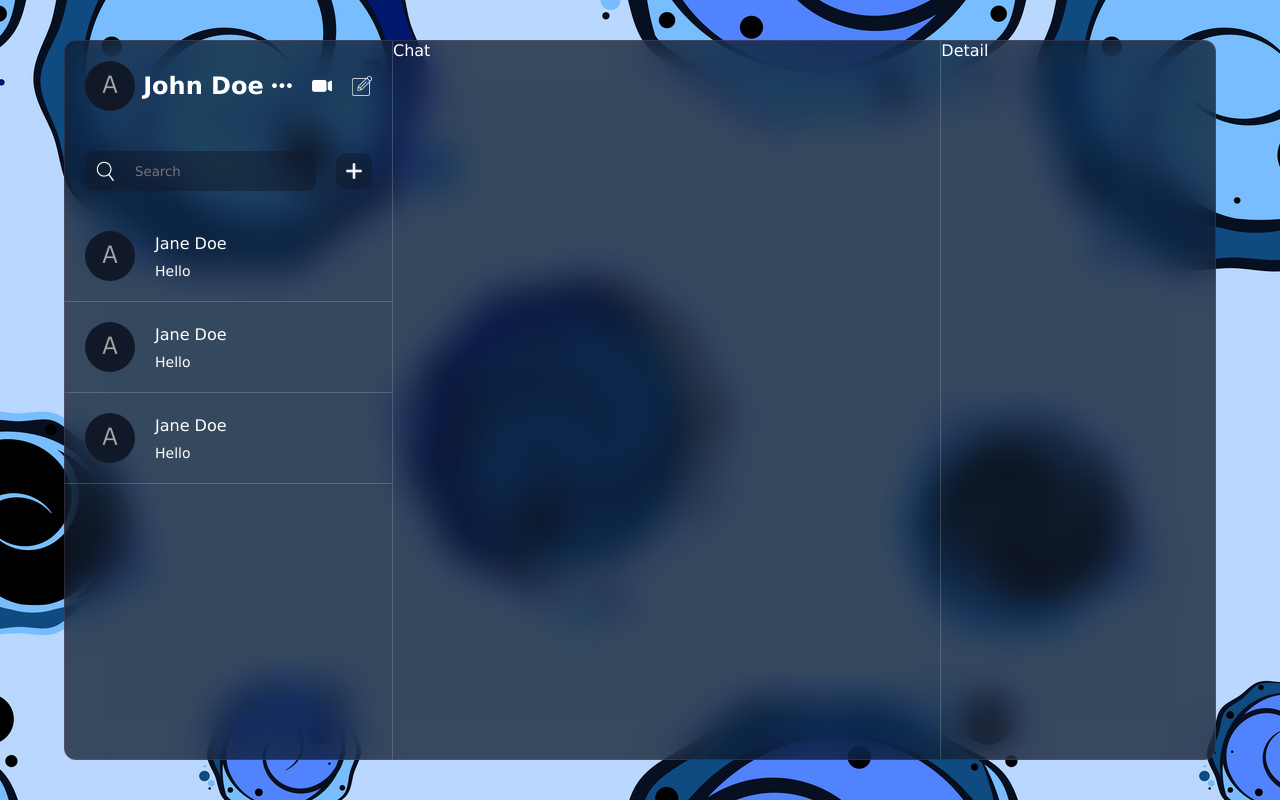
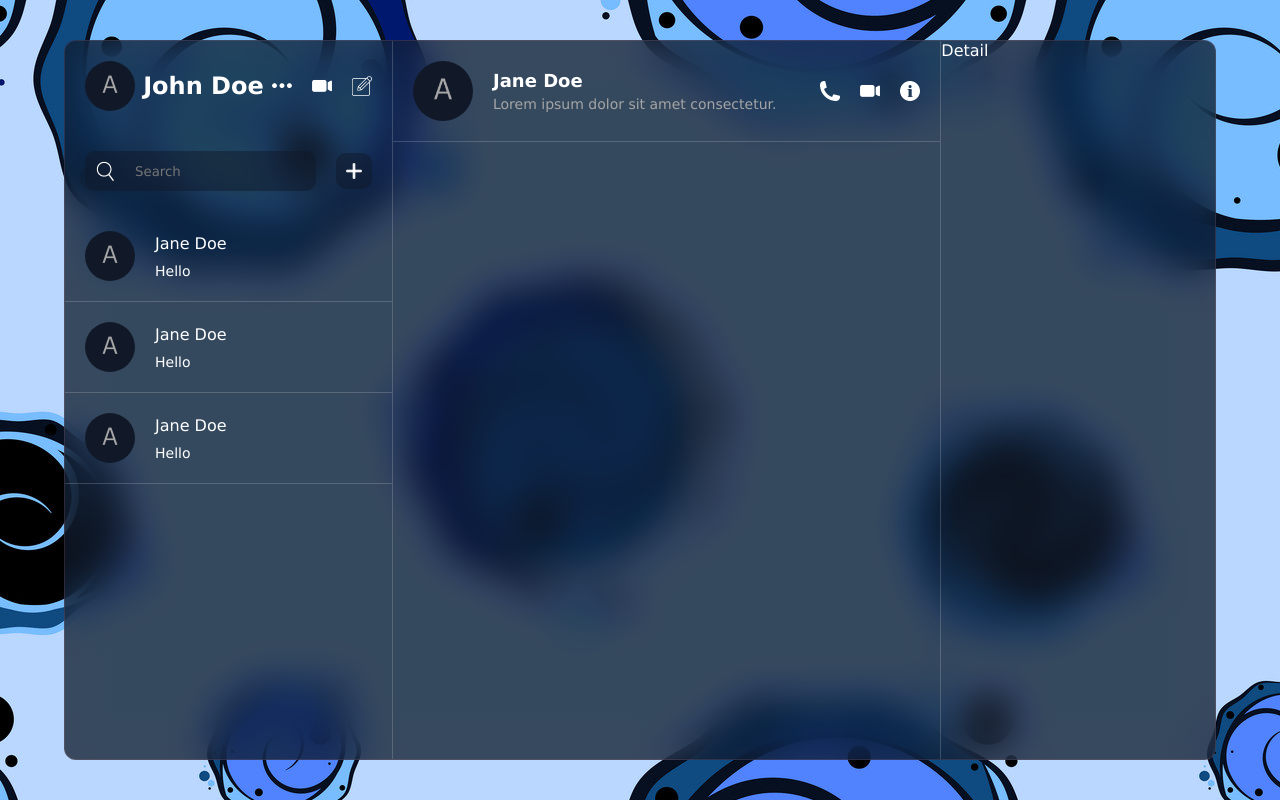
Before and after one commit to Nishant-Kumar-Sah/React-Firebase-Chat-App, a React (Vite) app: page / in a window 1280 px wide. Built offline with nearby package versions, Linux system fonts and the light colour scheme.

Commit message:
user info of chat section

```diff
--- a/src/components/chat/Chat.jsx
+++ b/src/components/chat/Chat.jsx
@@ -1,9 +1,27 @@
 import React from 'react'
 import "./chat.css"
 const Chat = () => {
-  return (
-    <div className='chat'>Chat</div>
-  )
+        return (
+                <div className='chat'>
+                        <div className="top">
+                                <div className="user">
+                                        <img src="./avatar.png" alt="" />
+                                        <div className="texts">
+                                                <span>Jane Doe</span>
+                                                <p>Lorem ipsum dolor sit amet consectetur.</p>
+                                        </div>
+                                </div>
+                                <div className="icons">
+                                        <img src="./phone.png" alt="" />
+                                        <img src="./video.png" alt="" />
+                                        <img src="./info.png" alt="" />
+                                </div>
+                        </div>
+                        <div className="center"></div>
+                        <div className="bottom"></div>
+                </div>
+
+        )
 }
 
 export default Chat
--- a/src/components/chat/chat.css
+++ b/src/components/chat/chat.css
@@ -2,4 +2,52 @@
         flex: 2;
         border-left: 1px solid #dddddd35;
         border-right: 1px solid #dddddd35;
+        height: 100%;
+
+        .top{
+                padding: 20px;
+                display: flex;
+                align-items: center;
+                justify-content: space-between;
+                border-bottom: 1px solid #dddddd35;
+
+                .user{
+                        display: flex;
+                        align-items: center;
+                        gap: 20px;
+
+                        img {
+                                width: 60px;
+                                height: 60px;
+                                border-radius: 50%;
+                                object-fit: cover;
+                        }
+                        .texts{
+                                display: flex;
+                                flex-direction: column;
+                                gap: 5px;
+                                span {
+                                        font-size: 18px;
+                                        font-weight: bold;
+                                }
+                                p{
+                                        font-size: 14px;
+                                        font-weight: 300;
+                                        color:#a5a5a5;
+                                }
+                        }
+                }
+                .icons{
+                        display: flex;
+                        gap: 20px;
+
+                        img{
+                                width: 20px;
+                                height: 20px;
+                                cursor: pointer;
+                        }
+                }
+        }
+
+
 }
```
Also changed, not shown: public/info.png (added), public/phone.png (added).
